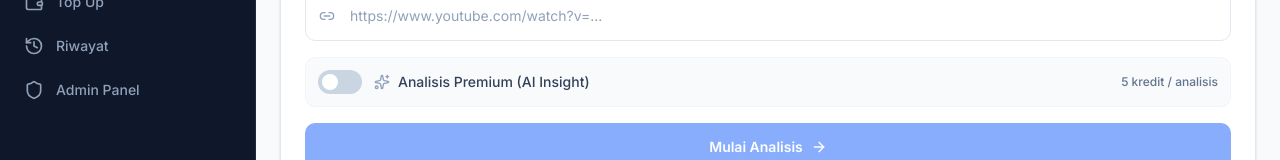
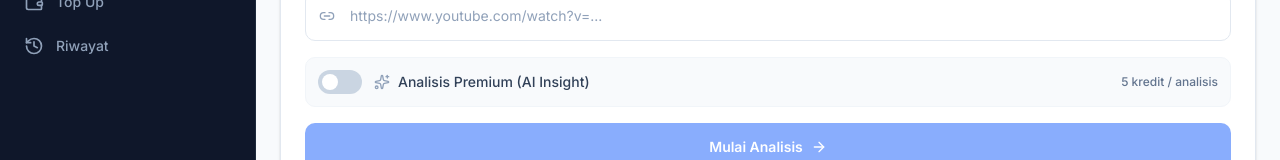
Before and after one commit to agrianwahab29/analisis-sentimen-youtube, a Next.js app: page /dashboard/main in a window 1280 px wide. Shown: the part 194-354 px from the top of the page. Built offline with nearby package versions, Linux system fonts and the light colour scheme; no server answers.

Commit message:
fix: remove admin panel from sidebar navigation

```diff
--- a/components/layout/sidebar.tsx
+++ b/components/layout/sidebar.tsx
@@ -10,7 +10,6 @@ import {
   History,
   LogOut,
   Sparkles,
-  Shield,
 } from "lucide-react";
 import { useAuth } from "@/hooks/use-auth";
 
@@ -25,7 +24,6 @@ const sidebarItems: SidebarItem[] = [
   { name: "Analisis", href: "/dashboard/analysis", icon: BarChart3 },
   { name: "Top Up", href: "/dashboard/topup", icon: Wallet },
   { name: "Riwayat", href: "/dashboard/history", icon: History },
-  { name: "Admin Panel", href: "/admin", icon: Shield },
 ];
 
 export function Sidebar() {
```
